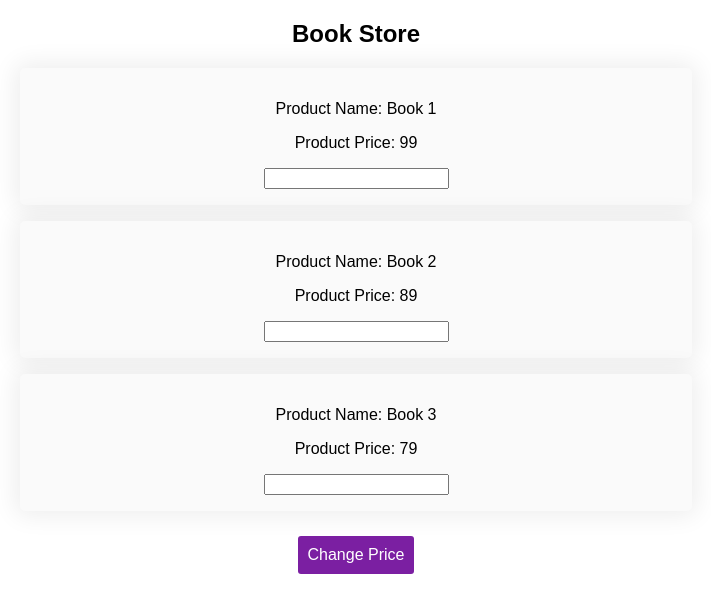
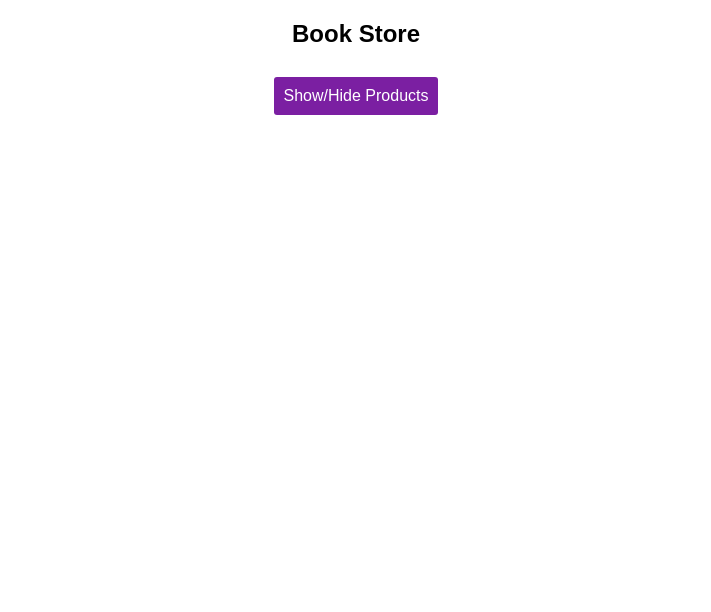
Before and after one commit to Epomis09/React-Redux-Training-Sadri, a React (Create React App) app: page / in a window 1280 px wide. Shown: the top 612 px of the page, without its empty margins (284-995 px from the left). Built offline with nearby package versions, Linux system fonts and the light colour scheme.

Commit message:
26-rendering-content-conditionally

```diff
--- a/src/App.js
+++ b/src/App.js
@@ -1,48 +1,6 @@
 import React from "react";
 import Product from "./components/Product/Product"
 import "./App.css"
-
-// const App = () => {
-
-//     const [productState, setProductState] = useState({
-//             products : [
-//                 { title: "Book 1", price: "99" },
-//                 { title: "Book 2", price: "89" },
-//                 { title: "Book 3", price: "79" }
-//             ],
-//     })
-
-//     const changePriceHandler = () => {
-//         setProductState ({
-//             products : [
-//                 { title: "Book 1", price: "59" },
-//                 { title: "Book 2", price: "59" },
-//                 { title: "Book 3", price: "59" }
-//             ],
-//         })
-// }
-
-//     return (
-//         <div id="main" className="container">
-//             <h2>React App</h2>
-//             <Product
-//                 title={productState.products[0].title}
-//                 price={productState.products[0].price}
-//             />
-//             <Product
-//                 title={productState.products[1].title}
-//                 price={productState.products[1].price}
-//             />
-//             <Product
-//                 title= {productState.products[2].title}
-//                 price={productState.products[2].price}
-//             />
-//             <button onClick={changePriceHandler}>Change Price</button>
-//         </div>
-//     );
-// }
-
-
 
 class App extends React.Component{
     state = {
@@ -51,6 +9,7 @@ class App extends React.Component{
             { title: "Book 2", price: "89" },
             { title: "Book 3", price: "79" }
         ],
+        showProducts: false,
     }
 
     changePriceHandler = (newTitle) => {
@@ -73,6 +32,11 @@ class App extends React.Component{
         })
     }
 
+    toggleProductHandler = () => {
+        const show = this.state.showProducts;
+        this.setState({showProducts: !show})
+    }
+
     render() {
     const btn = {
         backgroundColor: '#7b1fa2',
@@ -89,6 +53,9 @@ class App extends React.Component{
         return (
             <div className="center">
                 <h2>Book Store</h2>
+                <button style={btn} onClick={this.toggleProductHandler}>Show/Hide Products</button>
+                { this.state.showProducts ?
+                    (<div>
                     <Product
                         title={this.state.products[0].title}
                         price={this.state.products[0].price}
@@ -101,10 +68,8 @@ class App extends React.Component{
                     <Product
                         title={this.state.products[2].title}
                         price={this.state.products[2].price}
-                    // click={this.changePriceHandler.bind(this, "New Title")}
-                    click={() => this.changePriceHandler("New Title")}
                     />
-                <button style={btn}>Change Price</button>
+                </div>) : null}
             </div>
         );
     }
```
Lines whose indentation alone changed are shown as unchanged.
